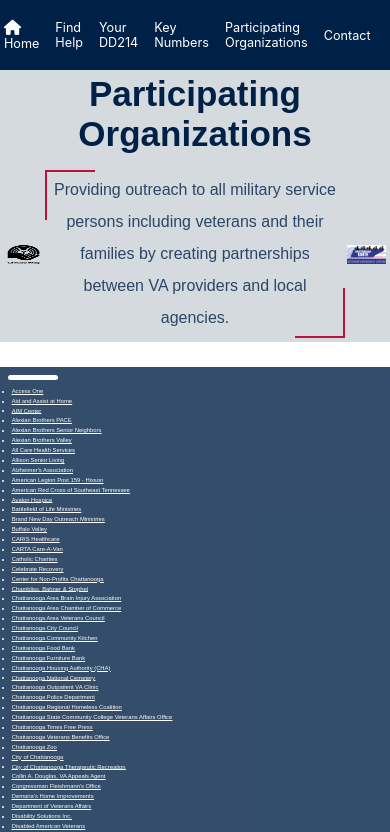
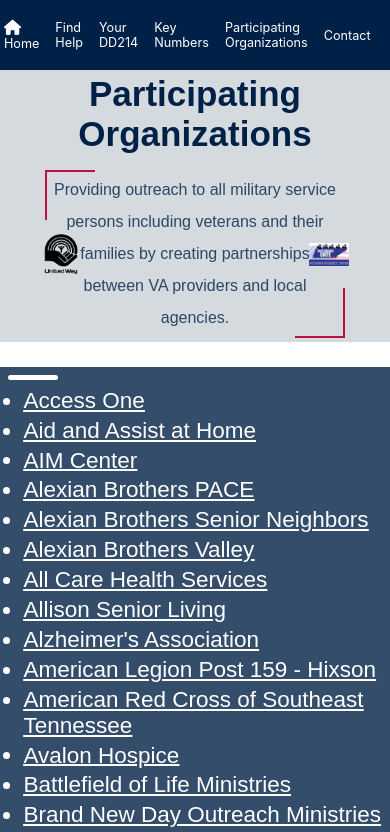
Before and after one commit to prestoncraw/Chattanooga-Unite, a Next.js app: page /participating-organizations in a window 390 px wide. Shown: the top 832 px of the page. Built offline with nearby package versions, Linux system fonts and the light colour scheme.

Commit message:
Fixing images and css for part orgs

```diff
--- a/pages/participating-organizations.js
+++ b/pages/participating-organizations.js
@@ -3,6 +3,8 @@
 import Footer from '../components/footer';
 import styles from '../styles/PartOrgs.module.css';
 import { useState, useEffect } from 'react';
+import Image from 'next/image';
+
 
 function ParticipatingOrganizations() {
   // State to store the list of organizations
@@ -30,10 +32,12 @@
         <div className="grayBackground centered">
         <h1 className="title">Participating Organizations <span className="red"></span><br></br></h1>
         <div className="imageContainerHead">
-            <img src="/images/unitedwayblack.png" alt="United Way Left Image" className="leftImageHead" />
-            <p className="cornersPages description_dark">Providing outreach to all military service persons including veterans and their families by creating partnerships between VA providers and local agencies.</p>
-            <img src="/images/chattanoogaway.png" alt="Chattanooga Unite Veteran's Resource Center Right Image" className="rightImageHead" />
+        <Image src="/images/unitedwayblack.png" alt="United Way Left Image" className="rightImageHead" width={200} height={200} />
+        <p className="cornersPages description_dark">Providing outreach to all military service persons including veterans and their families by creating partnerships between VA providers and local agencies.</p>
+        <Image src="/images/chattanoogaway.png" alt="Chattanooga Unite Veteran's Resource Center Right Image" className="leftImageHead" width={285} height={200} />
         </div>
+
+
         </div>
 
         <div className="blueBackground">
--- a/styles/PartOrgs.module.css
+++ b/styles/PartOrgs.module.css
@@ -11,4 +11,26 @@
   text-decoration: underline;
   cursor: pointer;
   padding-top: 1vw;
+  font-size: min(max(3.5vw, 22.5px), 25px);
 }
+
+
+@media (max-width: 767px) {
+  .part_bullet {
+    color: white;
+    font-size: 1.5vw;
+    text-align: left;
+    list-style-type: disc;
+    padding-left: 5vw;
+    min-width: 300px;
+  }
+
+  .links {
+    text-decoration: underline;
+    cursor: pointer;
+    padding-top: 1vw;
+    font-size: min(max(3.5vw, 22.5px), 25px);
+  }
+
+
+}
--- a/styles/globals.css
+++ b/styles/globals.css
@@ -195,18 +195,25 @@
 .imageContainerHead {
   display: flex;
   align-items: center;
-  justify-content: space-between;
+  justify-content: center;
+  max-width: 50%;
+  text-align: center;
+  position: relative;
 }
 
 .leftImageHead {
-  height: 5vw;
-  width: 10vw;
+  position: absolute;
+  right: 0;
+  margin-right: -15vw;
 }
 
 .rightImageHead {
-  height: 5vw;
-  width: 10vw;
+  position: absolute;
+  left: 0;
+  margin-left: -15vw;
 }
+
+
 
 a {
   color: inherit;
@@ -245,3 +252,11 @@
   padding: 0.5rem 1rem;
   font-weight: bold;
 }
+
+@media (max-width: 767px) {
+  .imageContainerHead img {
+    max-width: 80%;
+    height: auto;
+    width: 40px;
+  }
+}
```
